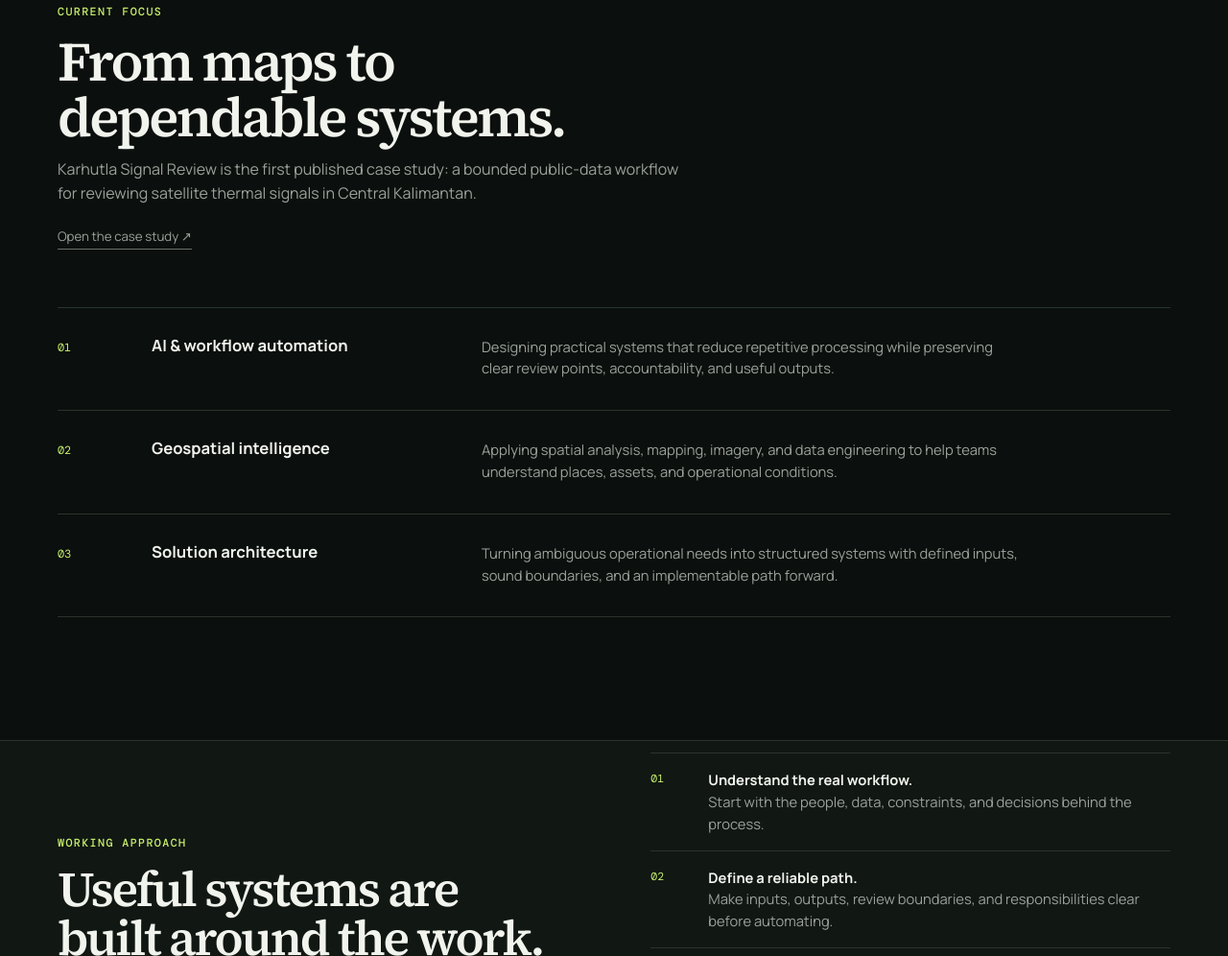
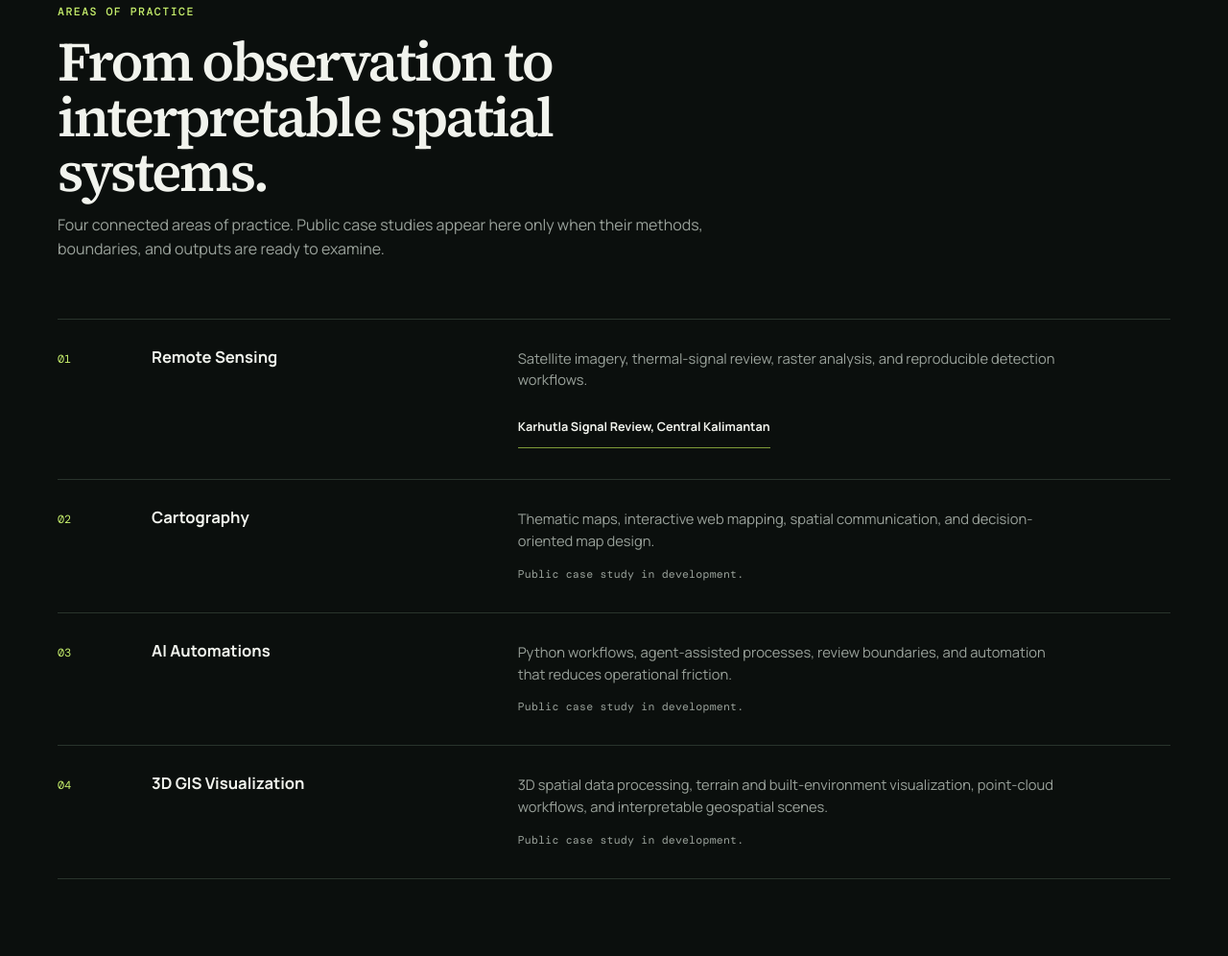
Before and after one commit to ibanunmangun/portofolio, a plain HTML site: page index.html in a window 1280 px wide. Shown: the part 1316-2312 px from the top of the page at 96% size. Drawn offline with nearby package versions, Linux system fonts and the light colour scheme.

Commit message:
[verified] feat: add portfolio practice areas (#4)

```diff
--- a/index.html
+++ b/index.html
@@ -132,15 +132,18 @@
     .statement h2 span { color: var(--accent); }
 
     .work { padding: clamp(72px, 10vw, 138px) 0; }
-    .section-intro { max-width: 660px; }
+    .section-intro { max-width: 700px; }
     .section-intro h2 { margin: 14px 0; font: 600 clamp(2.2rem, 4.5vw, 4.5rem)/1 "Source Serif 4", Georgia, serif; letter-spacing: -.045em; }
     .section-intro p { color: var(--muted); margin: 0; }
-    .case-study-link { display: inline-block; margin-top: 22px; }
     .lanes { margin-top: 60px; border-top: 1px solid var(--line); }
-    .lane { display: grid; grid-template-columns: 70px minmax(140px, .55fr) 1.25fr; gap: 28px; align-items: start; padding: 29px 0 32px; border-bottom: 1px solid var(--line); }
+    .lane { display: grid; grid-template-columns: 70px minmax(170px, .65fr) 1.25fr; gap: 28px; align-items: start; padding: 29px 0 32px; border-bottom: 1px solid var(--line); }
     .lane-index { color: var(--accent); font: .74rem "DM Mono", monospace; padding-top: 4px; }
     .lane h3 { margin: 0; font-size: 1.04rem; line-height: 1.25; }
+    .lane-copy { display: grid; gap: 16px; }
     .lane p { margin: 0; color: var(--muted); font-size: .92rem; max-width: 560px; }
+    .evidence-link { width: fit-content; min-height: 44px; display: inline-flex; align-items: center; color: var(--ink); font-size: .79rem; font-weight: 700; border-bottom: 1px solid var(--accent-deep); }
+    .evidence-link:hover { color: var(--accent); border-color: var(--accent); }
+    .practice-note { color: var(--muted); font: .72rem "DM Mono", monospace; letter-spacing: .02em; }
 
     .principle { background: var(--surface); border-top: 1px solid var(--line); border-bottom: 1px solid var(--line); }
     .principle-wrap { min-height: 430px; display: grid; grid-template-columns: 1fr 1.05fr; gap: clamp(35px, 8vw, 115px); align-items: center; }
@@ -167,7 +170,8 @@
       .map-field { min-height: 320px; margin-bottom: 55px; }
       .statement { grid-template-columns: 1fr; gap: 23px; }
       .lane { grid-template-columns: 42px 1fr; gap: 14px; }
-      .lane p { grid-column: 2; }
+      .lane-copy { grid-column: 2; }
+      .lane p { grid-column: auto; }
       .principle-wrap { grid-template-columns: 1fr; padding: 74px 0; }
       footer { flex-direction: column; }
     }
@@ -179,7 +183,7 @@
     <header>
       <a href="#top" class="wordmark" aria-label="Back to top"><span class="mark"></span> IBANUN MANGUN KUSUMO</a>
       <nav aria-label="Primary navigation">
-        <a href="#focus">Focus</a>
+        <a href="#work">Work</a>
         <a href="#approach">Approach</a>
         <a href="https://www.linkedin.com/in/ibanunmangun" target="_blank" rel="noreferrer">LinkedIn ↗</a>
       </nav>
@@ -210,28 +214,44 @@
         <h2>Geospatial data, AI, and operational reality should work together. They should not create more work for the people using them. <span>That is the system I design for.</span></h2>
       </section>
 
-      <section class="work" id="focus" aria-labelledby="focus-heading">
+      <section class="work" id="work" aria-labelledby="work-heading">
         <div class="section-intro">
-          <div class="eyebrow mono">Current focus</div>
-          <h2 id="focus-heading">From maps to dependable systems.</h2>
-          <p>Karhutla Signal Review is the first published case study: a bounded public-data workflow for reviewing satellite thermal signals in Central Kalimantan.</p>
-          <a class="text-link case-study-link" href="karhutla-review/">Open the case study ↗</a>
+          <div class="eyebrow mono">Areas of practice</div>
+          <h2 id="work-heading">From observation to interpretable spatial systems.</h2>
+          <p>Four connected areas of practice. Public case studies appear here only when their methods, boundaries, and outputs are ready to examine.</p>
         </div>
         <div class="lanes">
           <article class="lane">
             <div class="lane-index">01</div>
-            <h3>AI &amp; workflow automation</h3>
-            <p>Designing practical systems that reduce repetitive processing while preserving clear review points, accountability, and useful outputs.</p>
+            <h3>Remote Sensing</h3>
+            <div class="lane-copy">
+              <p>Satellite imagery, thermal-signal review, raster analysis, and reproducible detection workflows.</p>
+              <a class="evidence-link" href="karhutla-review/">Karhutla Signal Review, Central Kalimantan</a>
+            </div>
           </article>
           <article class="lane">
             <div class="lane-index">02</div>
-            <h3>Geospatial intelligence</h3>
-            <p>Applying spatial analysis, mapping, imagery, and data engineering to help teams understand places, assets, and operational conditions.</p>
+            <h3>Cartography</h3>
+            <div class="lane-copy">
+              <p>Thematic maps, interactive web mapping, spatial communication, and decision-oriented map design.</p>
+              <span class="practice-note">Public case study in development.</span>
+            </div>
           </article>
           <article class="lane">
             <div class="lane-index">03</div>
-            <h3>Solution architecture</h3>
-            <p>Turning ambiguous operational needs into structured systems with defined inputs, sound boundaries, and an implementable path forward.</p>
+            <h3>AI Automations</h3>
+            <div class="lane-copy">
+              <p>Python workflows, agent-assisted processes, review boundaries, and automation that reduces operational friction.</p>
+              <span class="practice-note">Public case study in development.</span>
+            </div>
+          </article>
+          <article class="lane">
+            <div class="lane-index">04</div>
+            <h3>3D GIS Visualization</h3>
+            <div class="lane-copy">
+              <p>3D spatial data processing, terrain and built-environment visualization, point-cloud workflows, and interpretable geospatial scenes.</p>
+              <span class="practice-note">Public case study in development.</span>
+            </div>
           </article>
         </div>
       </section>
```
Also changed, not shown: 1 other file.
